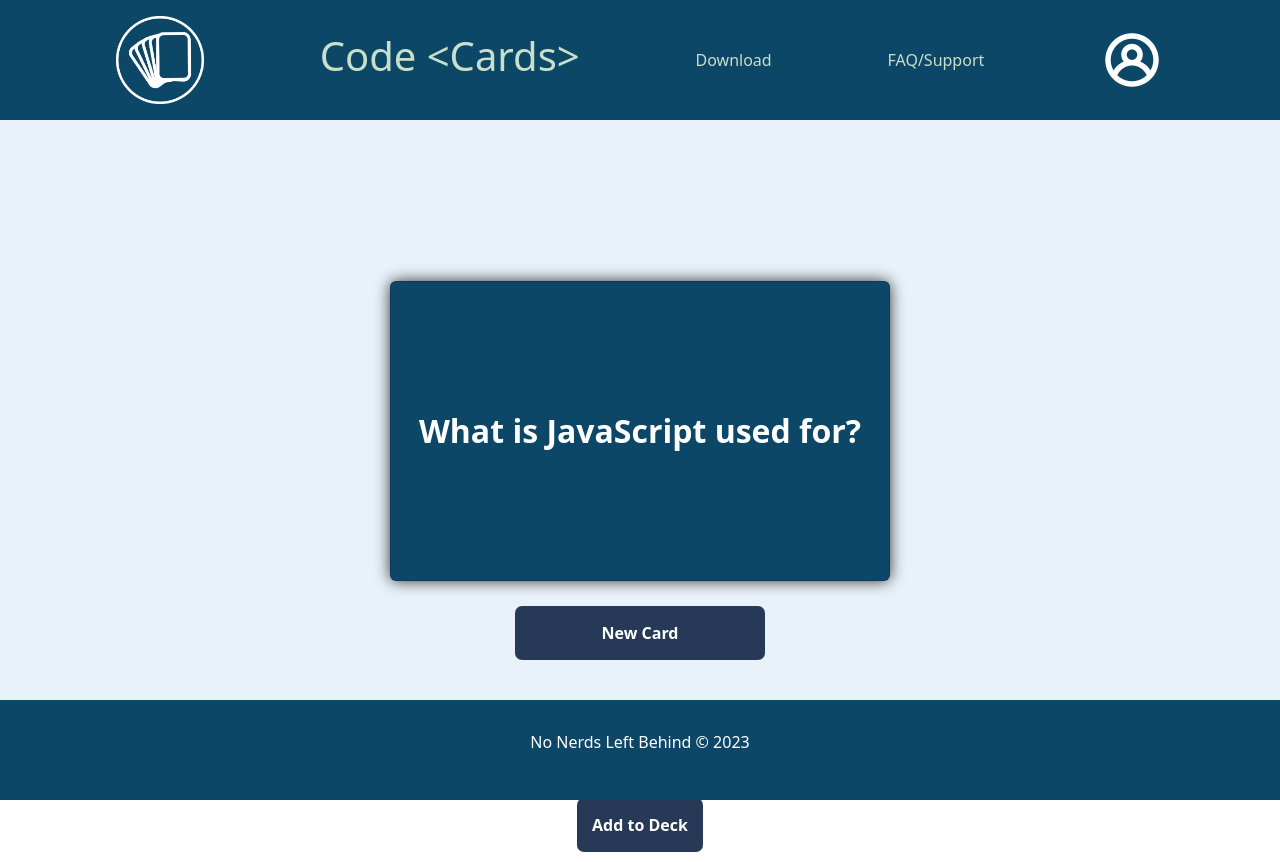
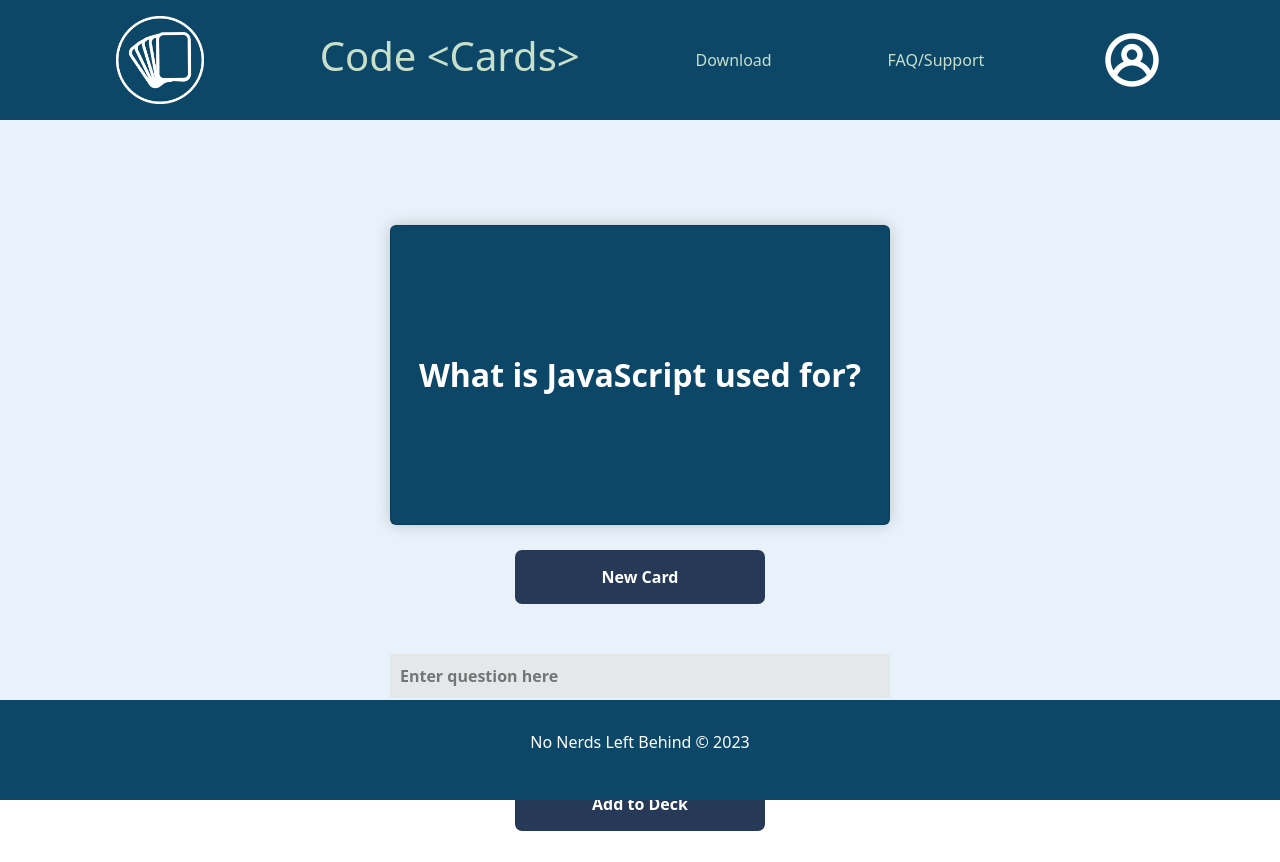
Before and after one commit to SchoolOfCode/bc14_w7_project-frontend-nnlb-darren-george-deen-ben, a React (Create React App) app in the folder codecards/: page / in a window 1280 px wide. After the commit the page ends 841 px from the top, so only its background shows below. Built offline with nearby package versions, Linux system fonts and the light colour scheme.

Commit message:
drop shadow on flashcard fixed, input fields fixed

```diff
--- a/codecards/src/App.css
+++ b/codecards/src/App.css
@@ -127,7 +127,25 @@
 .addCard {
   margin-bottom: 10px;
   border: none;
-  padding: 5px 10px;
+  padding: 10px 10px;
+}
+
+.questionText,
+.answerText {
+  width: 500px;
+  background-color: #e5e8ea;
+  font-weight: 600;
+
+}
+
+/* .questionText::placeholder,
+.answerText::placeholder {
+  color: white;
+} */
+
+.questionText:focus,
+.answerText:focus {
+  outline: none;
 }
 
 .addCard {
@@ -137,4 +155,6 @@
   padding: 15px 15px;
   border-radius: 7px;
   font-weight: bold;
+  width: 250px;
+  margin-top: 15px;
 }
--- a/codecards/src/App.js
+++ b/codecards/src/App.js
@@ -40,7 +40,6 @@ function App() {
     deck.push(newCard1)
     //const newDeck = [...deck, newCard];
 
-
     setQuestion("");
     setAnswer("");
   }
@@ -48,11 +47,6 @@ function App() {
   // console.log(deck1)
 
   console.log(deck)
-
-
-
-
-
 
   return (
     <div id="app-body" className="App">
--- a/codecards/src/components/flashcard/styles.scss
+++ b/codecards/src/components/flashcard/styles.scss
@@ -8,7 +8,7 @@ body {
 
 .flashcard-container {
   height: 30%;
-  padding-top: 10%;
+  padding-top: 100px;
 }
 
 .flip-card-outer {
@@ -17,7 +17,7 @@ body {
   margin: 25px 0;
   cursor: pointer;
   border-radius: 7px;
-  box-shadow: 0px 0px 15px rgba(0,0,0,0.8);
+
 
   &.focus-trigger:focus {
     outline: 5px solid greenyellow;
@@ -30,6 +30,8 @@ body {
     position: relative;
     width: inherit;
     height: inherit;
+    border-radius: 7px;
+    box-shadow: 0px 0px 15px rgba(0,0,0,0.2);
 
     &.hover-trigger:hover {
       transform: rotateY(180deg);
```
